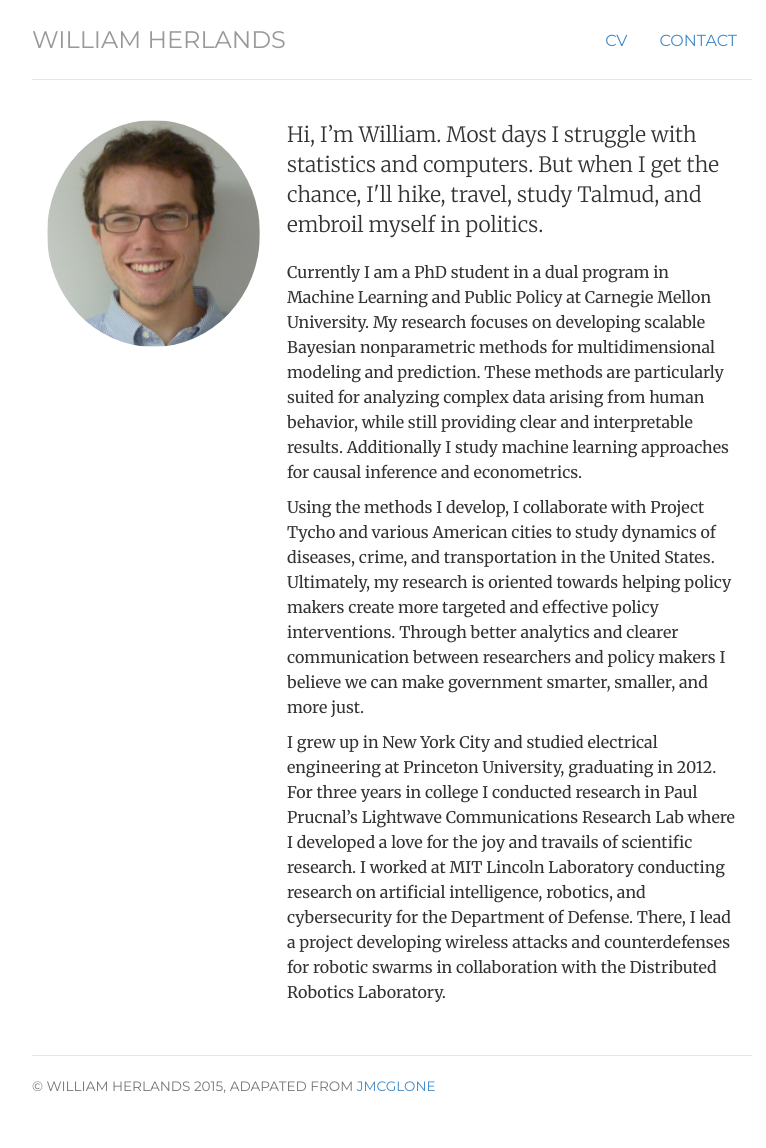
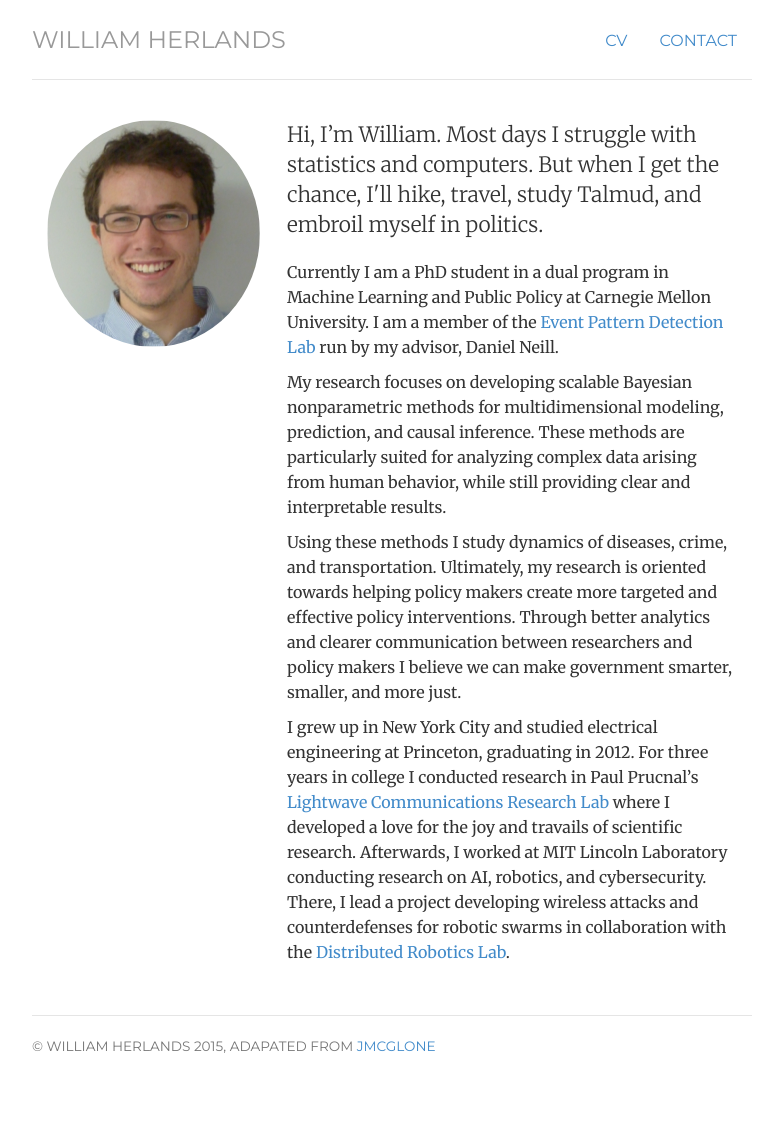
Before and after one commit to herlands/herlands.github.io, a Jekyll site: the page built from index.html, in a window 1280 px wide. Shown: the whole page, without its empty margins (248-1014 px from the left). Built offline with Jekyll 4.4.1, drawn with Linux system fonts in a browser that asks for light colours; after the commit the page ends 1108 px from its top, so only the background shows below that.

Commit message:
small cahnges

```diff
--- a/_includes/head.html
+++ b/_includes/head.html
@@ -6,7 +6,7 @@
 	<!-- favicon
 	<link rel="shortcut icon" href="/img/ico/favicon.png">
 	-->
-	<title>{{ page.title }} | William Herlands | Machine explorer, Human learner (and reverse).</title>
+	<title>William Herlands | Machine explorer, human learner (and reverse).</title>
 	<!-- styles -->
 	<link href="/css/bootstrap.css" rel="stylesheet">
 	<link href="/css/jumbotron-narrow.css" rel="stylesheet">
--- a/contact/index.html
+++ b/contact/index.html
@@ -14,8 +14,8 @@ description: Contact information for William Herlands.
 	<ul class="list-unstyled">
 	<li><a href="http://www.linkedin.com/in/williamherlands">@LinkedIn</a></li>
 	<li><a href="http://github.com/herlands">@GitHub</a></li>
-    <li><a><img src="img/cmu_email.png" border="0" align="absbottom" title="CMU email"></a></li>
-    <!-- <li>Or by sending an e-mail to <span class="obfuscate">moc.liamg@enolgcmwj</span></li> -->
+    <!-- <li><a><img src="img/cmu_email.png" border="0" align="absbottom" title="CMU email"></a></li> -->
+    <li>Or by email at <a><img src="http://safemail.justlikeed.net/e/d44b5d17a686eae75bbabac8a1362a21.png" border="0" align="absbottom" title="Email image created with safemail.justlikeed.net"></a></li>
 	</ul>
 
 </div>
--- a/index.html
+++ b/index.html
@@ -13,12 +13,15 @@ description: William Herlands
 	</div>
 	<div itemscope itemtype="http://data-vocabulary.org/Person" class="col-sm-8">
 	<p class="lead">Hi, I’m William. Most days I struggle with statistics and computers. But when I get the chance, I'll hike, travel, study Talmud, and embroil myself in politics.</p>
-	<p>Currently I am a PhD student in a dual program in Machine Learning and Public Policy at Carnegie Mellon University. My research focuses on developing scalable Bayesian nonparametric methods for multidimensional modeling and prediction. These methods are particularly suited for analyzing complex data arising from human behavior, while still providing clear and interpretable results. Additionally I study machine learning approaches for causal inference and econometrics.</p>
-    <!--My advisor, Daniel Neill, runs the  <a href="http://epdlab.heinz.cmu.edu/">Event Pattern Detection Lab</a> and I collaborate with a number of the members and alumni of the EPD lab.-->
+	<p>Currently I am a PhD student in a dual program in Machine Learning and Public Policy at Carnegie Mellon University. I am a member of the <a href="http://epdlab.heinz.cmu.edu/">Event Pattern Detection Lab</a> run by my advisor, Daniel Neill.</p>
 
-    <p>Using the methods I develop, I collaborate with Project Tycho and various American cities to study dynamics of diseases, crime, and transportation in the United States. Ultimately, my research is oriented towards helping policy makers create more targeted and effective policy interventions. Through better analytics and clearer communication between researchers and policy makers I believe we can make government smarter, smaller, and more just.</p>
+    <p>My research focuses on developing scalable Bayesian nonparametric methods for multidimensional modeling, prediction, and causal inference. These methods are particularly suited for analyzing complex data arising from human behavior, while still providing clear and interpretable results.</p>
 
-    <p>I grew up in New York City and studied electrical engineering at Princeton University, graduating in 2012. For three years in college I conducted research in Paul Prucnal’s Lightwave Communications Research Lab where I developed a love for the joy and travails of scientific research. I worked at MIT Lincoln Laboratory conducting research on artificial intelligence, robotics, and cybersecurity for the Department of Defense. There, I lead a project developing wireless attacks and counterdefenses for robotic swarms in collaboration with the Distributed Robotics Laboratory.</p>
+    <p>Using these methods I study dynamics of diseases, crime, and transportation. Ultimately, my research is oriented towards helping policy makers create more targeted and effective policy interventions. Through better analytics and clearer communication between researchers and policy makers I believe we can make government smarter, smaller, and more just.</p>
+    <!-- I collaborate with <a href="https://www.tycho.pitt.edu/">Project Tycho</a> -->
+
+    <p>I grew up in New York City and studied electrical engineering at Princeton, graduating in 2012. For three years in college I conducted research in Paul Prucnal’s <a href="http://ee.princeton.edu/research/prucnal/">Lightwave Communications Research Lab</a> where I developed a love for the joy and travails of scientific research. Afterwards, I worked at MIT Lincoln Laboratory conducting research on AI, robotics, and cybersecurity. There, I lead a project developing wireless attacks and counterdefenses for robotic swarms in collaboration with the <a href="http://groups.csail.mit.edu/drl/wiki/index.php?title=Main_Page">Distributed Robotics Lab</a>.</p>
+
     </div>
 </div>
 <!-- </div> -->
```
Also changed, not shown: 1 other file.
